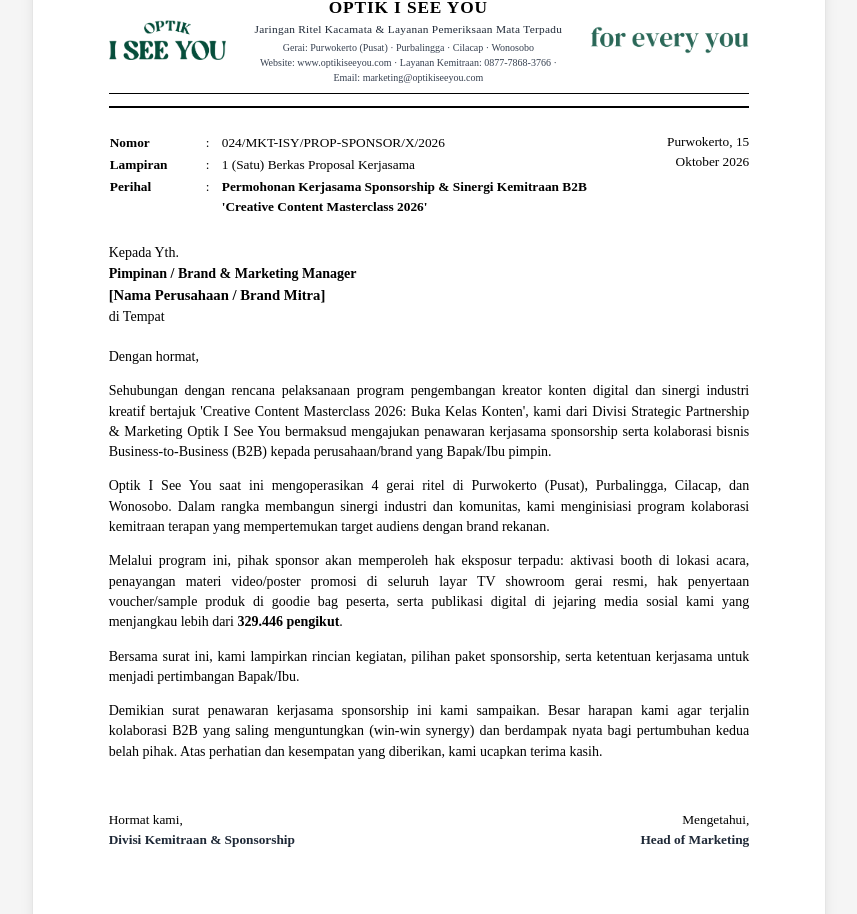
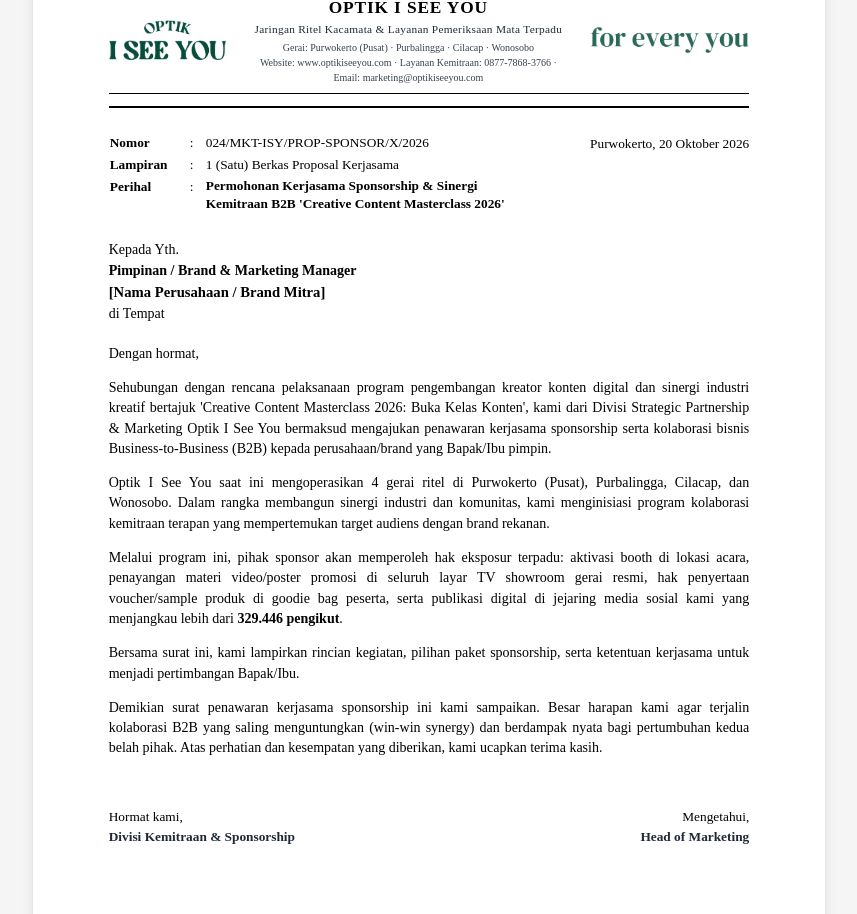
Before and after one commit to Yoshput/IMI, a Next.js app: page /proposal-sponsor in a window 1280 px wide. Shown: the part 1574-2488 px from the top of the page, without its empty margins (211-1068 px from the left). Built offline with nearby package versions, Linux system fonts and the light colour scheme; no server answers.

Commit message:
fix(proposal): prevent date wrapping and ensure single-line Purwokerto 20 Oktober 2026

```diff
--- a/features/pengajuan/components/MerchantProposalDocument.tsx
+++ b/features/pengajuan/components/MerchantProposalDocument.tsx
@@ -497,11 +497,11 @@
         <section className="proposal-page bg-white p-[20mm] min-h-[297mm] shadow-lg print:shadow-none border border-neutral-200 print:border-none print:break-after-page text-[10.5pt]">
           <FormalKopSurat />
 
-          <div className="flex justify-between items-start mb-6 text-[10pt]">
-            <table className="text-[10pt]">
+          <div className="flex justify-between items-start mb-6 text-[10pt] gap-6">
+            <table className="text-[10pt] flex-1 max-w-[65%]">
               <tbody>
                 <tr>
-                  <td className="w-24 font-bold align-top">Nomor</td>
+                  <td className="w-20 font-bold align-top">Nomor</td>
                   <td className="w-4 align-top">:</td>
                   <td><EditSpan value={data.docNo} onChange={(v) => updateField("docNo", v)} tag="span" /></td>
                 </tr>
@@ -513,14 +513,14 @@
                 <tr>
                   <td className="font-bold align-top">Perihal</td>
                   <td className="align-top">:</td>
-                  <td className="font-bold"><EditSpan value={data.docSubject} onChange={(v) => updateField("docSubject", v)} tag="span" /></td>
+                  <td className="font-bold leading-snug"><EditSpan value={data.docSubject} onChange={(v) => updateField("docSubject", v)} tag="span" /></td>
                 </tr>
               </tbody>
             </table>
-            <div className="text-right">
-              <p>
-                <EditSpan value={data.letterCity} onChange={(v) => updateField("letterCity", v)} tag="span" />
-                , <EditSpan value={data.letterDate} onChange={(v) => updateField("letterDate", v)} tag="span" />
+            <div className="text-right shrink-0 whitespace-nowrap pt-0.5">
+              <p className="whitespace-nowrap font-medium text-[10pt]">
+                <EditSpan value={data.letterCity} onChange={(v) => updateField("letterCity", v)} tag="span" />{", "}
+                <EditSpan value={data.letterDate} onChange={(v) => updateField("letterDate", v)} tag="span" />
               </p>
             </div>
           </div>
--- a/features/pengajuan/components/SponsorProposalDocument.tsx
+++ b/features/pengajuan/components/SponsorProposalDocument.tsx
@@ -69,7 +69,7 @@
   docAttachment: "1 (Satu) Berkas Proposal Kerjasama",
   docSubject: "Permohonan Kerjasama Sponsorship & Sinergi Kemitraan B2B 'Creative Content Masterclass 2026'",
   letterCity: "Purwokerto",
-  letterDate: "15 Oktober 2026",
+  letterDate: "20 Oktober 2026",
   recipientTitle: "Pimpinan / Brand & Marketing Manager",
   recipientCompany: "[Nama Perusahaan / Brand Mitra]",
   recipientCity: "di Tempat",
@@ -708,11 +708,11 @@
           <FormalKopSurat />
 
           {/* Surat Metadata */}
-          <div className="flex justify-between items-start mb-6 text-[10pt]">
-            <table className="text-[10pt]">
+          <div className="flex justify-between items-start mb-6 text-[10pt] gap-6">
+            <table className="text-[10pt] flex-1 max-w-[65%]">
               <tbody>
                 <tr>
-                  <td className="w-24 font-bold align-top">Nomor</td>
+                  <td className="w-20 font-bold align-top">Nomor</td>
                   <td className="w-4 align-top">:</td>
                   <td>
                     <EditSpan
@@ -736,7 +736,7 @@
                 <tr>
                   <td className="font-bold align-top">Perihal</td>
                   <td className="align-top">:</td>
-                  <td className="font-bold">
+                  <td className="font-bold leading-snug">
                     <EditSpan
                       value={data.docSubject}
                       onChange={(v) => updateField("docSubject", v)}
@@ -746,14 +746,13 @@
                 </tr>
               </tbody>
             </table>
-            <div className="text-right">
-              <p>
+            <div className="text-right shrink-0 whitespace-nowrap pt-0.5">
+              <p className="whitespace-nowrap font-medium text-[10pt]">
                 <EditSpan
                   value={data.letterCity}
                   onChange={(v) => updateField("letterCity", v)}
                   tag="span"
-                />
-                ,{" "}
+                />{", "}
                 <EditSpan
                   value={data.letterDate}
                   onChange={(v) => updateField("letterDate", v)}
```
